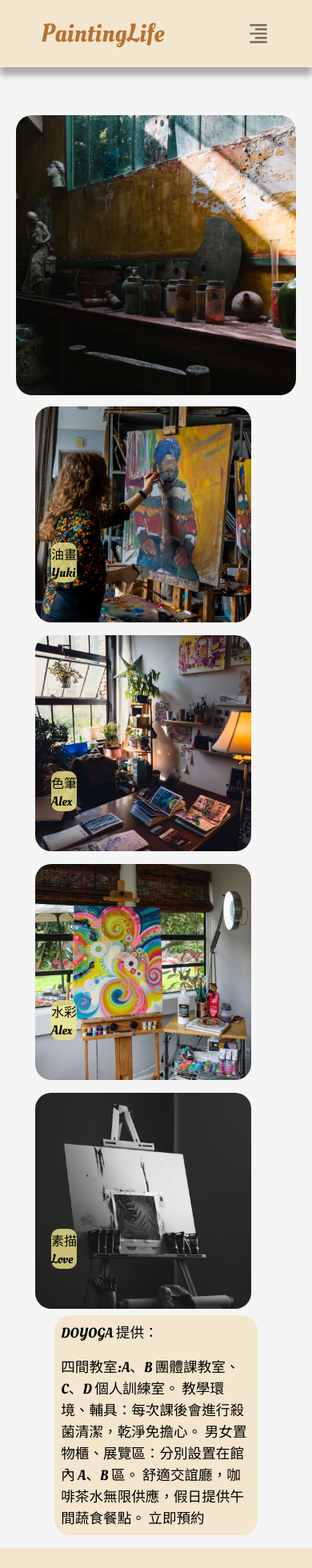
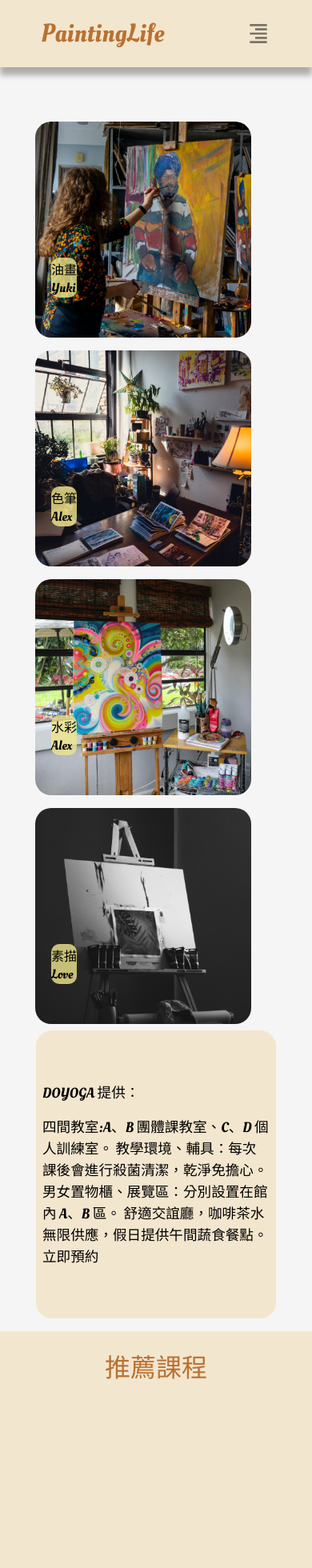
Before and after one commit to chingwu99/painting-life-project, a React (Create React App) app: page /classroom in a window 390 px wide. Shown: the top 1960 px of the page at 80% size. Built offline with nearby package versions, Linux system fonts and the light colour scheme.

Commit message:
update classroom rwd

```diff
--- a/src/styles/_classroom.scss
+++ b/src/styles/_classroom.scss
@@ -38,8 +38,8 @@
 
       .classroom-section-one-word-div-card {
         background-color: $themeColor;
-        max-width: 21vw;
-        max-height: 44vh;
+        max-width: 250px;
+        height: 360px;
         font-size: 1.1rem;
         border-radius: 20px;
         display: flex;
@@ -66,11 +66,10 @@
       display: flex;
       justify-content: center;
       align-items: center;
-      height: 15vh;
+      margin: 20px 0px;
       p {
         font-size: 2rem;
         color: $themeOrange;
-        margin-bottom: 1rem;
       }
     }
     .classroom-section-two-div-imgdiv {
@@ -91,7 +90,7 @@
     .classroom-section-one-div {
       .classroom-section-one-word-div {
         .classroom-section-one-word-div-card {
-          max-width: 40vw;
+          max-width: 300px;
         }
       }
     }
@@ -101,17 +100,7 @@
 @media screen and (max-width: 767px) {
   .classroom-section-one {
     .classroomimage1 {
-      max-width: 350px;
-      height: 350px;
-      object-fit: cover;
-    }
-
-    .classroom-section-one-div {
-      .classroom-section-one-word-div {
-        .classroom-section-one-word-div-card {
-          max-width: 65vw;
-        }
-      }
+      display: none;
     }
   }
 }
--- a/src/styles/style.css
+++ b/src/styles/style.css
@@ -1077,8 +1077,8 @@ footer div.footer-section-div-two div.footer-social div .footer-social-icon {
 }
 .classroom-section-one .classroom-section-one-div .classroom-section-one-word-div .classroom-section-one-word-div-card {
   background-color: rgb(243, 230, 206);
-  max-width: 21vw;
-  max-height: 44vh;
+  max-width: 250px;
+  height: 360px;
   font-size: 1.1rem;
   border-radius: 20px;
   display: flex;
@@ -1099,12 +1099,11 @@ footer div.footer-section-div-two div.footer-social div .footer-social-icon {
   display: flex;
   justify-content: center;
   align-items: center;
-  height: 15vh;
+  margin: 20px 0px;
 }
 .classroom-section-two .classroom-section-two-div .classroom-section-two-div-titlediv p {
   font-size: 2rem;
   color: rgb(184, 113, 51);
-  margin-bottom: 1rem;
 }
 .classroom-section-two .classroom-section-two-div .classroom-section-two-div-imgdiv {
   display: flex;
@@ -1118,18 +1117,12 @@ footer div.footer-section-div-two div.footer-social div .footer-social-icon {
     max-width: 600px;
   }
   .classroom-section-one .classroom-section-one-div .classroom-section-one-word-div .classroom-section-one-word-div-card {
-    max-width: 40vw;
+    max-width: 300px;
   }
 }
 @media screen and (max-width: 767px) {
   .classroom-section-one .classroomimage1 {
-    max-width: 350px;
-    height: 350px;
-    -o-object-fit: cover;
-       object-fit: cover;
-  }
-  .classroom-section-one .classroom-section-one-div .classroom-section-one-word-div .classroom-section-one-word-div-card {
-    max-width: 65vw;
+    display: none;
   }
 }
 .classroom-section-one-imgcard {
```
Also changed, not shown: 1 other file (tests, documents, lock files or other folders).
